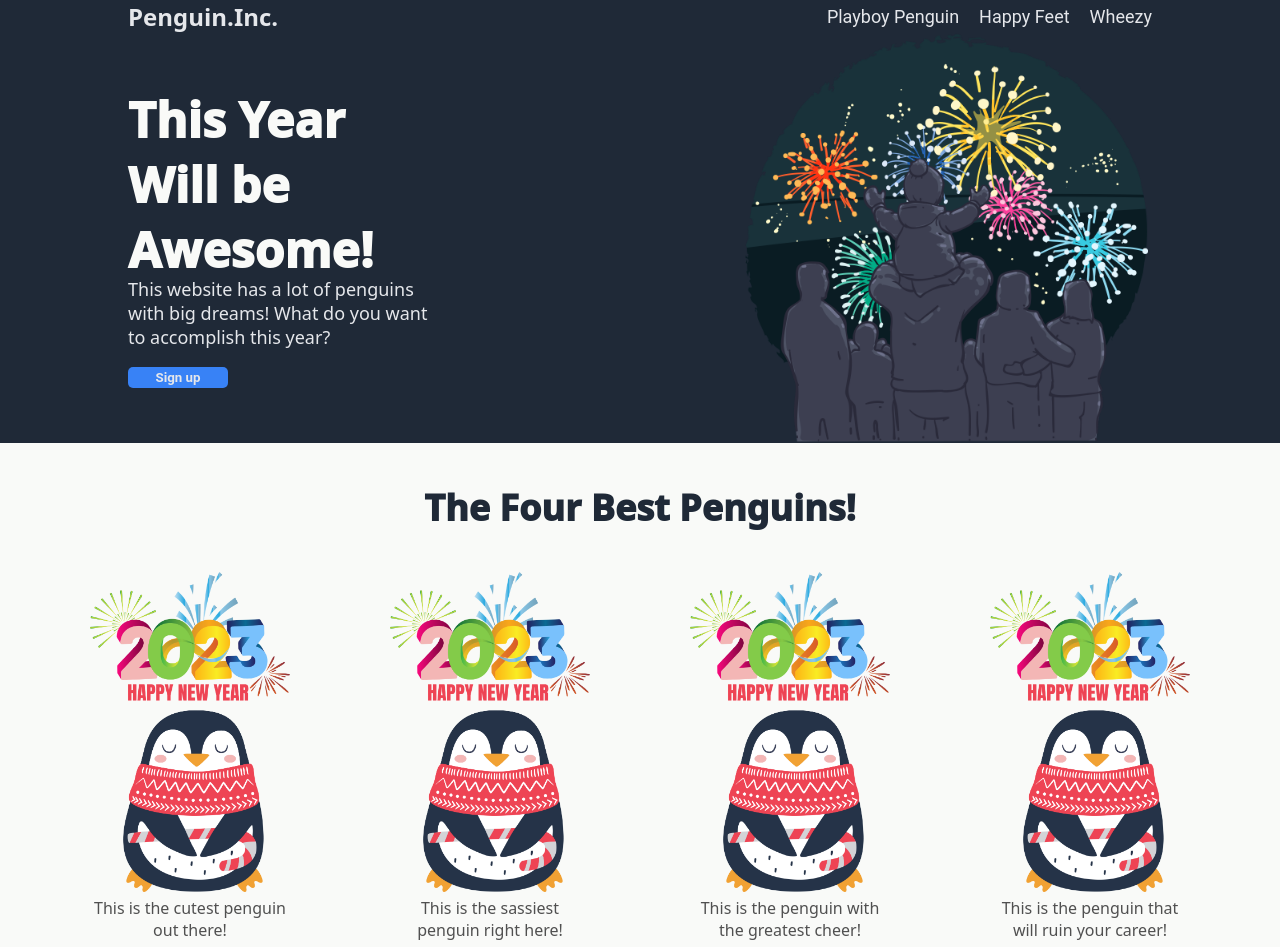
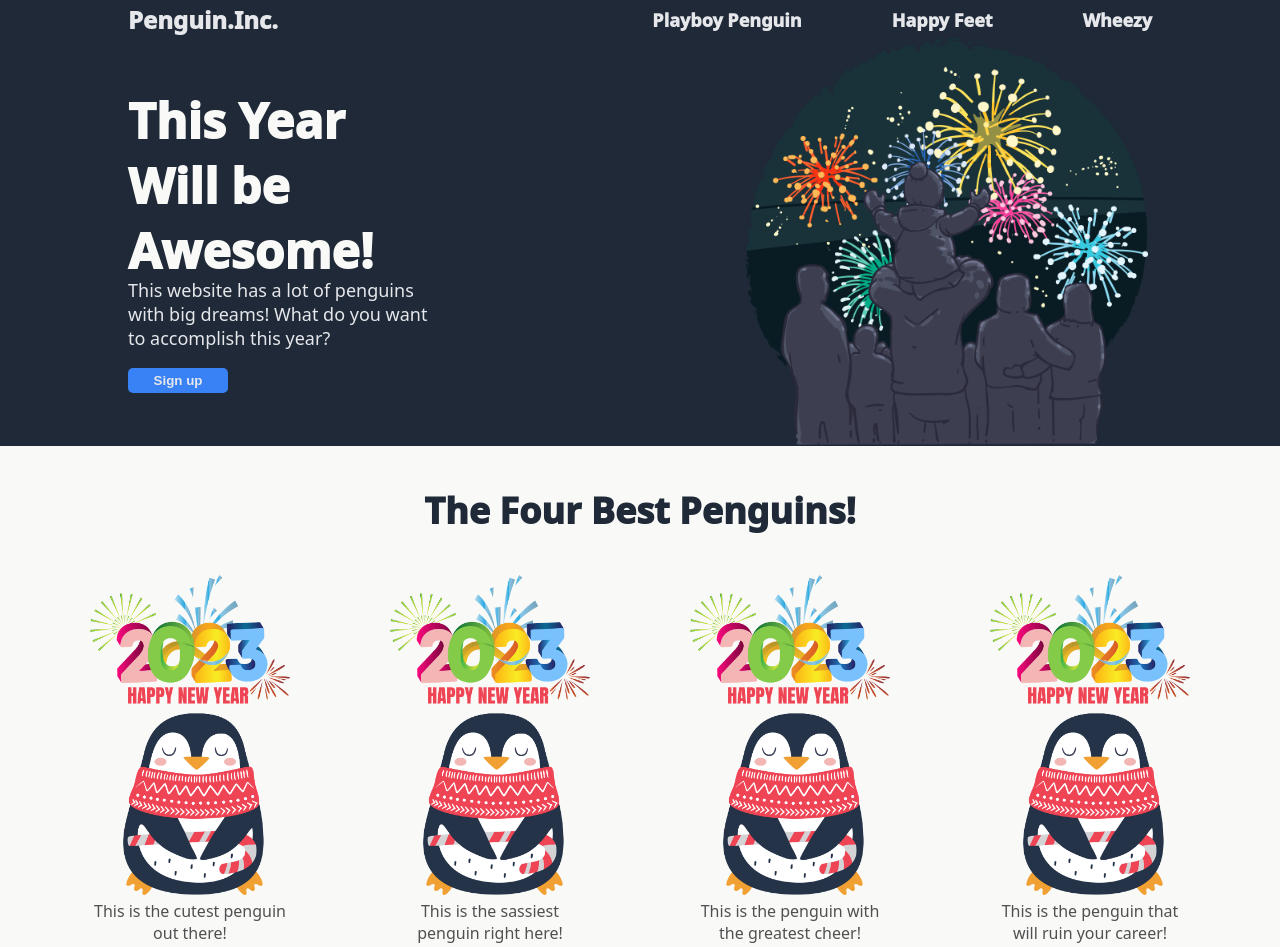
Before and after one commit to SharpeimQ/Landing-Page, a plain HTML site: page index.html in a window 1280 px wide. Shown: the top 947 px of the page. Drawn offline with Linux system fonts and the light colour scheme.

Commit message:
Adjust fonts and add hover effects on button/links

```diff
--- a/index.html
+++ b/index.html
@@ -11,10 +11,12 @@
 <div class="background1">
     <div class="Header">
         <div class="Head-logo">Penguin.Inc.</div>
-        <ul class="links">
+        <ul>
+        <div class="links">
             <li><a href="">Playboy Penguin</a></li>
             <li><a href="">Happy Feet</a></li>
             <li><a href="">Wheezy</a></li>
+        </div>
         </ul>
     </div>
 
--- a/style.css
+++ b/style.css
@@ -16,6 +16,10 @@ a {
     text-decoration: none;
     color: #E5E7EB;
 }
+
+a:hover {
+    color: #e5e7eb58;
+}
 /* Header */
 .background1 {
     background-color: #1F2937;
@@ -25,22 +29,23 @@ a {
     display: flex;
     justify-content: space-between;
     align-items: center;
-    padding: 0 10% 0 10%;
+    padding: 3px 10% 0 10%;
 }
 
 .Head-logo {
     color: #E5E7EB;
     font-size: 24px;
-    font-weight: bold;
+    font-weight: 1000;
     flex-shrink: 0;
 }
 
 .links {
     display: flex;
-    gap: 20px;
+    gap: 90px;
+    align-items: center;
     font-size: 18px;
     flex-shrink: 0;
-    font-family: Roboto;
+    font-weight: 1000;
 }
 
 /* Container1 */
@@ -72,13 +77,12 @@ a {
 
 .sign-up {
     width: 100px;
-    padding: 3px 15px 3px 15px;
+    padding: 5px 20px 5px 20px;
     background-color: #3882F6;
     color: #E5E7EB;
     border-radius: 5px;
     border-width: 0;
     font-weight: bold;
-    font-family: Roboto;
     flex-shrink: 0;
 }
 
@@ -175,9 +179,17 @@ img {
 }
 
 .container4 .sign-up {
-    border-width: 1px;
-    border-color: #F9FAF8;
+    border: 5px solid #F9FAF8;
+    background-color: #3882F6;
 }
+
+.sign-up:hover,
+.container4 .sign-up:hover {
+    background-color: #3881f6a8;
+    color: #f9faf88a;
+    border-color: #f9faf88a;
+}
+
 
 /* Footer */
 .Footer {
```
